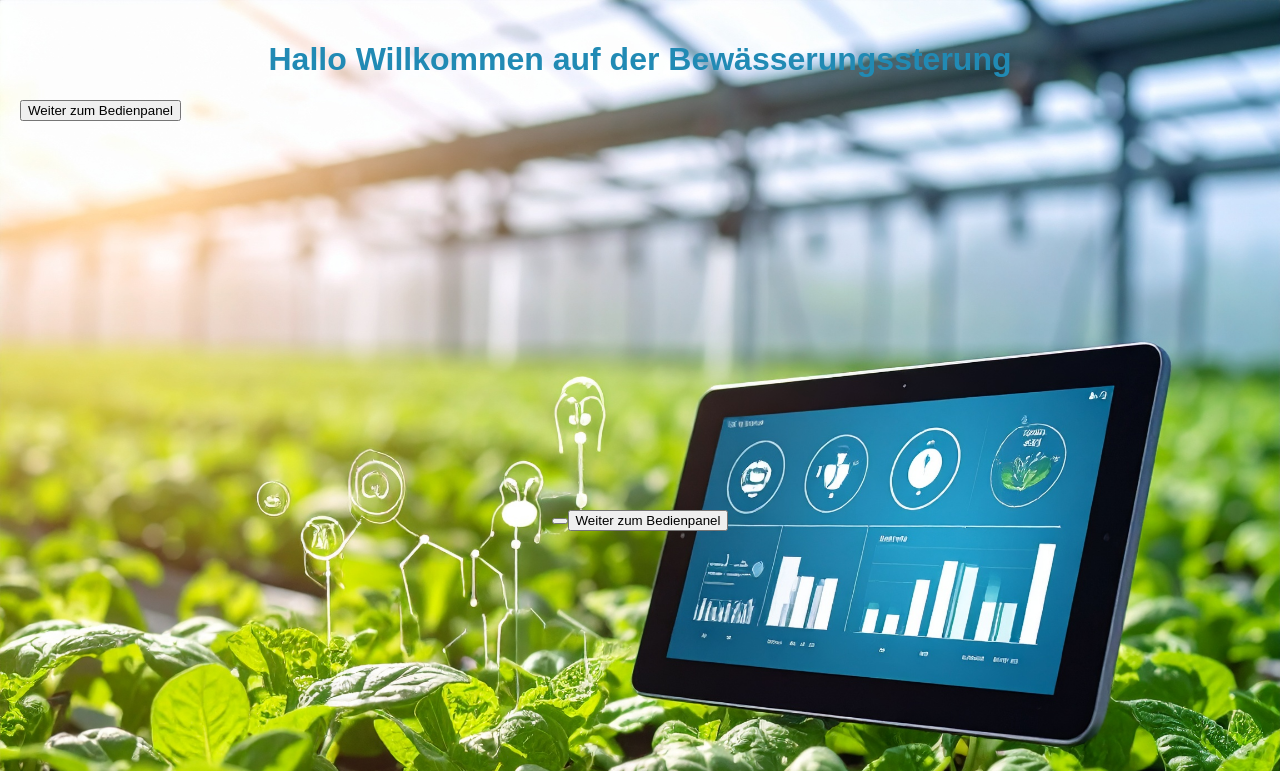
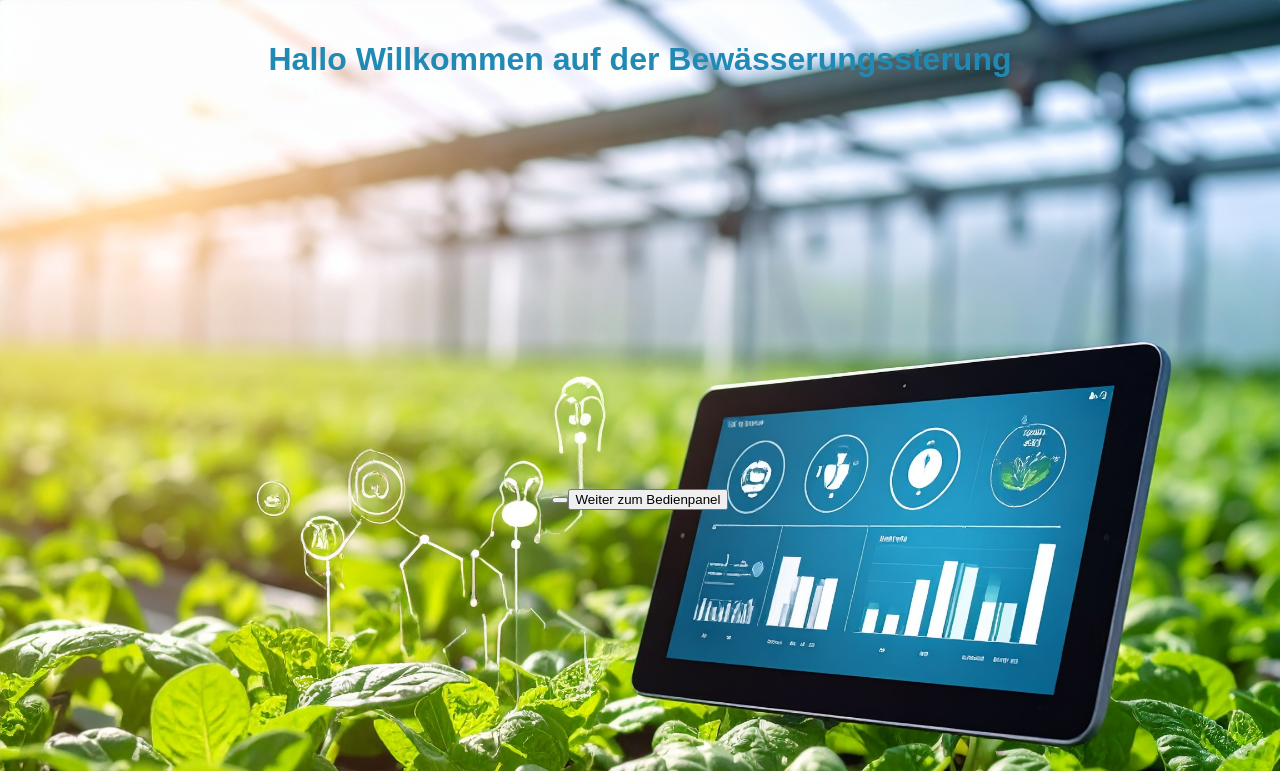
Before and after one commit to ibinsandig/Watering-Server, a Flask app: page / in a window 1280 px wide. Shown: the top 771 px of the page. Run offline with Flask 3, Linux system fonts and the light colour scheme; data that the repository does not hold is empty.

Commit message:
Remove duplicate "Weiter zum Bedienpanel" button from index.html

```diff
--- a/templates/index.html
+++ b/templates/index.html
@@ -9,7 +9,6 @@
 </head>
 <body>
     <h1>Hallo Willkommen auf der Bewässerungssterung</h1>
-    <button onclick="ZumBedienpanel()">Weiter zum Bedienpanel</button>
     <div class="wegControl">
         <button>
             <button onclick="ZumBedienpanel()">Weiter zum Bedienpanel</button>
```
